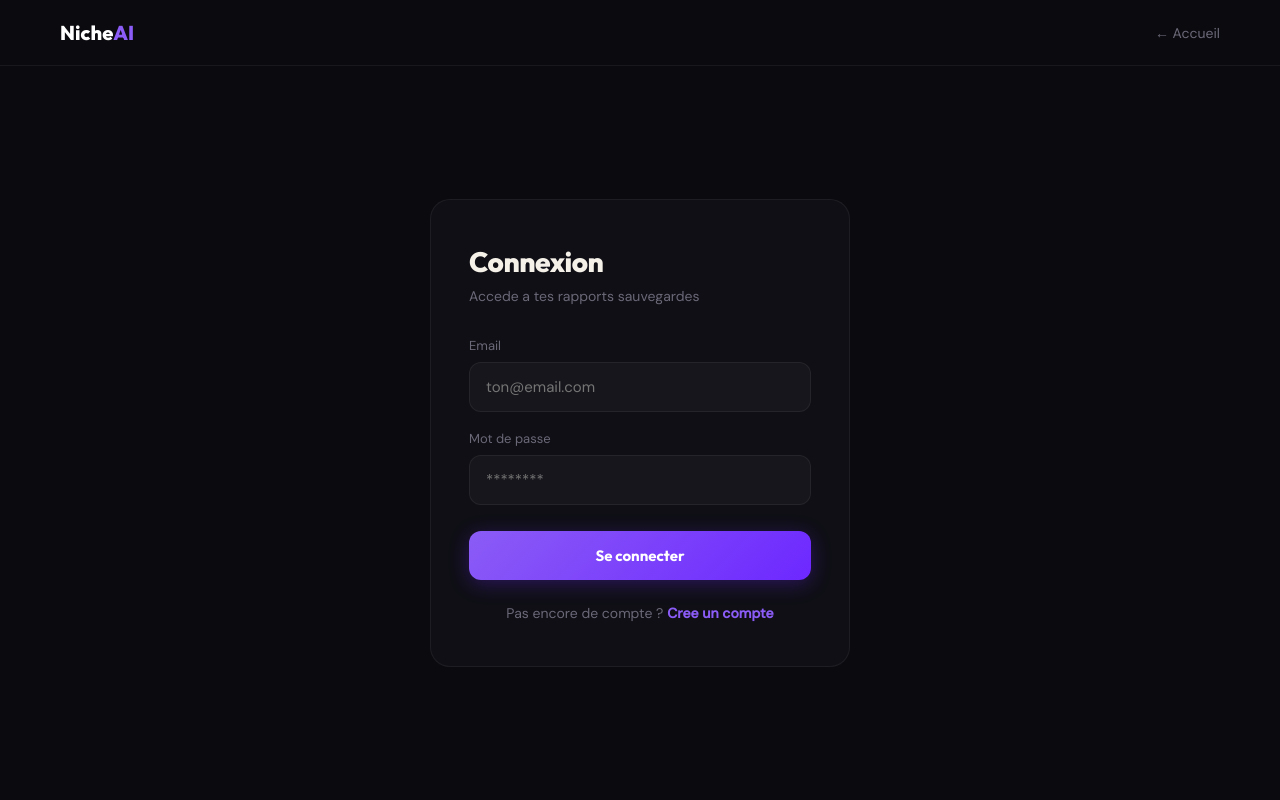
After one commit to lino-freelance-prog/freelance-niche, a Flask app: a page that uses templates/connexion.html in a window 1280 px wide. The commit adds this page. Run offline with Flask 3, Linux system fonts and the light colour scheme.

Commit message:
ajout comptes clients + sauvegarde rapports (auth, DB postgres)

```diff
--- a/app.py
+++ b/app.py
@@ -22,6 +22,30 @@ def supprimer_emojis(texte):
 
 app = Flask(__name__)
 app.secret_key = "nicheai_secret_2024"
+
+# ===== BASE DE DONNEES + AUTH =====
+import os as _os
+from flask_login import LoginManager, login_user, logout_user, login_required, current_user
+from models import db, User, Rapport
+
+_db_url = _os.getenv("DATABASE_URL", "sqlite:///local.db")
+if _db_url.startswith("postgres://"):
+    _db_url = _db_url.replace("postgres://", "postgresql://", 1)
+app.config["SQLALCHEMY_DATABASE_URI"] = _db_url
+app.config["SQLALCHEMY_TRACK_MODIFICATIONS"] = False
+db.init_app(app)
+
+login_manager = LoginManager()
+login_manager.init_app(app)
+login_manager.login_view = "connexion"
+
+@login_manager.user_loader
+def load_user(user_id):
+    return db.session.get(User, int(user_id))
+
+with app.app_context():
+    db.create_all()
+# ===== FIN BLOC DB =====
 
 client = anthropic.Anthropic(api_key=os.getenv("ANTHROPIC_API_KEY"))
 stripe.api_key = os.getenv("STRIPE_SECRET_KEY")
@@ -243,6 +267,19 @@ def md_to_html(text):
     return '\n'.join(html)
 
 
+
+def _save_rapport(contenu, secteur, type_rapport):
+    try:
+        if current_user.is_authenticated:
+            titre = "Rapport " + (secteur or "positionnement")
+            r = Rapport(user_id=current_user.id, titre=titre[:255], secteur=(secteur or "")[:255], contenu=contenu, type_rapport=type_rapport)
+            db.session.add(r)
+            if type_rapport == "premium" and not current_user.premium:
+                current_user.premium = True
+            db.session.commit()
+    except Exception as e:
+        print("Erreur sauvegarde rapport:", e)
+
 @app.route("/")
 def index():
     return render_template("index.html")
@@ -304,6 +341,7 @@ Debloque l'analyse complete pour acceder a l'integralite du rapport."""
 
     rapport_gratuit = supprimer_emojis(message_gratuit.content[0].text)
     rapport_html = md_to_html(rapport_gratuit)
+    _save_rapport(rapport_gratuit, secteur, "gratuit")
     return render_template("resultat.html", rapport=rapport_gratuit, rapport_html=rapport_html, premium=False, stripe_key=STRIPE_PUBLIC_KEY)
 
 
@@ -334,6 +372,7 @@ def premium_result():
         )
         session["rapport_complet"] = rapport
         session.modified = True
+        _save_rapport(rapport, session.get("secteur",""), "premium")
     rapport_html = md_to_html(rapport)
     return render_template("resultat.html", rapport=rapport, rapport_html=rapport_html, premium=True, stripe_key=STRIPE_PUBLIC_KEY)
 
@@ -486,6 +525,66 @@ def chat():
     return jsonify({"reponse": supprimer_emojis(reponse.content[0].text)})
 
 
+
+# ===== ROUTES AUTHENTIFICATION =====
+@app.route("/inscription", methods=["GET", "POST"])
+def inscription():
+    if request.method == "POST":
+        email = request.form.get("email", "").strip().lower()
+        password = request.form.get("password", "")
+        if not email or not password:
+            return render_template("inscription.html", error="Tous les champs sont requis.")
+        if len(password) < 6:
+            return render_template("inscription.html", error="Mot de passe trop court (min 6 caracteres).")
+        if User.query.filter_by(email=email).first():
+            return render_template("inscription.html", error="Un compte existe deja avec cet email.")
+        user = User(email=email)
+        user.set_password(password)
+        db.session.add(user)
+        db.session.commit()
+        login_user(user)
+        return redirect(url_for("mes_rapports"))
+    return render_template("inscription.html")
+
+
+@app.route("/connexion", methods=["GET", "POST"])
+def connexion():
+    if request.method == "POST":
+        email = request.form.get("email", "").strip().lower()
+        password = request.form.get("password", "")
+        user = User.query.filter_by(email=email).first()
+        if not user or not user.check_password(password):
+            return render_template("connexion.html", error="Email ou mot de passe incorrect.")
+        login_user(user)
+        return redirect(url_for("mes_rapports"))
+    return render_template("connexion.html")
+
+
+@app.route("/deconnexion")
+def deconnexion():
+    logout_user()
+    return redirect(url_for("index"))
+
+
+@app.route("/mes-rapports")
+@login_required
+def mes_rapports():
+    rapports = Rapport.query.filter_by(user_id=current_user.id).order_by(Rapport.date_creation.desc()).all()
+    return render_template("mes-rapports.html", rapports=rapports, email=current_user.email, premium=current_user.premium)
+
+
+@app.route("/rapport/<int:rapport_id>")
+@login_required
+def voir_rapport(rapport_id):
+    rapport = db.session.get(Rapport, rapport_id)
+    if not rapport or rapport.user_id != current_user.id:
+        return redirect(url_for("mes_rapports"))
+    rapport_html = md_to_html(rapport.contenu)
+    est_premium = (rapport.type_rapport == "premium")
+    return render_template("resultat.html", rapport=rapport.contenu, rapport_html=rapport_html, premium=est_premium, stripe_key=STRIPE_PUBLIC_KEY)
+# ===== FIN ROUTES AUTH =====
+
+
 if __name__ == "__main__":
     port = int(os.environ.get("PORT", 5000))
     app.run(host="0.0.0.0", port=port)
--- a/requirements.txt
+++ b/requirements.txt
@@ -4,3 +4,6 @@ stripe
 python-dotenv
 sendgrid
 gunicorn
+flask-sqlalchemy
+flask-login
+psycopg2-binary
--- /dev/null
+++ b/templates/connexion.html
@@ -0,0 +1,62 @@
+<!DOCTYPE html>
+<html lang="fr">
+<head>
+<meta charset="UTF-8">
+<meta name="viewport" content="width=device-width, initial-scale=1.0">
+<title>Connexion — NicheAI</title>
+<link rel="preconnect" href="https://fonts.googleapis.com">
+<link href="https://fonts.googleapis.com/css2?family=Outfit:wght@300;400;500;600;700;800;900&family=DM+Sans:wght@300;400;500&display=swap" rel="stylesheet">
+<style>
+:root{--bg:#0B0B0F;--bg2:#0F0F15;--purple:#6D28FF;--purple-light:#8B5CF6;--purple-glow:rgba(109,40,255,0.3);--text:#F5F0E8;--muted:#6B6878;--border:rgba(255,255,255,0.06);--card:rgba(255,255,255,0.03);}
+*{margin:0;padding:0;box-sizing:border-box;}
+body{font-family:'DM Sans',sans-serif;background:var(--bg);color:var(--text);min-height:100vh;display:flex;flex-direction:column;-webkit-font-smoothing:antialiased;}
+nav{display:flex;align-items:center;justify-content:space-between;padding:20px 60px;border-bottom:1px solid var(--border);}
+.logo{font-family:'Outfit',sans-serif;font-weight:800;font-size:20px;color:#fff;text-decoration:none;}
+.logo span{color:var(--purple-light);}
+.nav-link{font-family:'DM Sans',sans-serif;font-size:14px;color:var(--muted);text-decoration:none;transition:color .2s;}
+.nav-link:hover{color:var(--text);}
+.wrap{flex:1;display:flex;align-items:center;justify-content:center;padding:40px 20px;}
+.auth-card{width:100%;max-width:420px;background:var(--bg2);border:1px solid var(--border);border-radius:20px;padding:44px 38px;}
+.auth-title{font-family:'Outfit',sans-serif;font-size:28px;font-weight:800;margin-bottom:8px;letter-spacing:-.5px;}
+.auth-sub{font-size:14px;color:var(--muted);margin-bottom:32px;}
+.field{margin-bottom:18px;}
+.field label{display:block;font-size:13px;color:var(--muted);margin-bottom:8px;}
+.field input{width:100%;background:rgba(255,255,255,0.03);border:1px solid var(--border);border-radius:12px;padding:14px 16px;font-family:'DM Sans',sans-serif;font-size:15px;color:#fff;outline:none;transition:border-color .2s;}
+.field input:focus{border-color:var(--purple);}
+.btn{width:100%;padding:15px;background:linear-gradient(135deg,#8B5CF6,#6D28FF);color:#fff;border:none;border-radius:12px;font-family:'Outfit',sans-serif;font-size:15px;font-weight:700;cursor:pointer;transition:all .2s;margin-top:8px;box-shadow:0 4px 20px var(--purple-glow);}
+.btn:hover{transform:translateY(-2px);box-shadow:0 8px 28px var(--purple-glow);}
+.msg{font-size:13px;padding:12px 14px;border-radius:10px;margin-bottom:20px;}
+.msg.err{background:rgba(248,113,113,0.1);border:1px solid rgba(248,113,113,0.25);color:#F87171;}
+.msg.ok{background:rgba(74,222,128,0.1);border:1px solid rgba(74,222,128,0.25);color:#4ADE80;}
+.switch{text-align:center;margin-top:24px;font-size:14px;color:var(--muted);}
+.switch a{color:var(--purple-light);text-decoration:none;font-weight:600;}
+.switch a:hover{text-decoration:underline;}
+</style>
+</head>
+<body>
+<nav>
+  <a href="/" class="logo">Niche<span>AI</span></a>
+  <a href="/" class="nav-link">&#8592; Accueil</a>
+</nav>
+<div class="wrap">
+  <div class="auth-card">
+    <div class="auth-title">Connexion</div>
+    <div class="auth-sub">Accede a tes rapports sauvegardes</div>
+    {% if error %}<div class="msg err">{{ error }}</div>{% endif %}
+    {% if success %}<div class="msg ok">{{ success }}</div>{% endif %}
+    <form method="POST" action="/connexion">
+      <div class="field">
+        <label>Email</label>
+        <input type="email" name="email" required placeholder="ton@email.com">
+      </div>
+      <div class="field">
+        <label>Mot de passe</label>
+        <input type="password" name="password" required placeholder="********">
+      </div>
+      <button type="submit" class="btn">Se connecter</button>
+    </form>
+    <div class="switch">Pas encore de compte ? <a href="/inscription">Cree un compte</a></div>
+  </div>
+</div>
+</body>
+</html>
--- a/templates/index.html
+++ b/templates/index.html
@@ -783,7 +783,8 @@ footer {
     <a href="#temoignages">Témoignages</a>
     <a href="#pricing">Tarifs</a>
   </div>
-  <a href="#analyser" class="nav-cta">Analyser mon idée</a>
+  <a href="/mes-rapports" class="nav-link" style="margin-right:24px;">Mes rapports</a>
+    <a href="#analyser" class="nav-cta">Analyser mon idée</a>
 </nav>
 
 <!-- HERO -->
```
Also changed, not shown: models.py (added, +33 -0 lines), templates/inscription.html (added, +62 -0 lines), templates/mes-rapports.html (added, +82 -0 lines), 1 other file.
